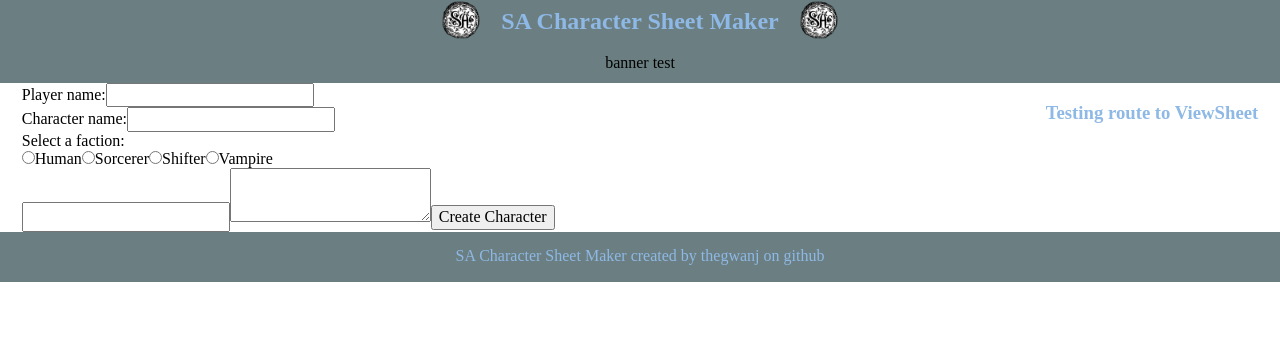
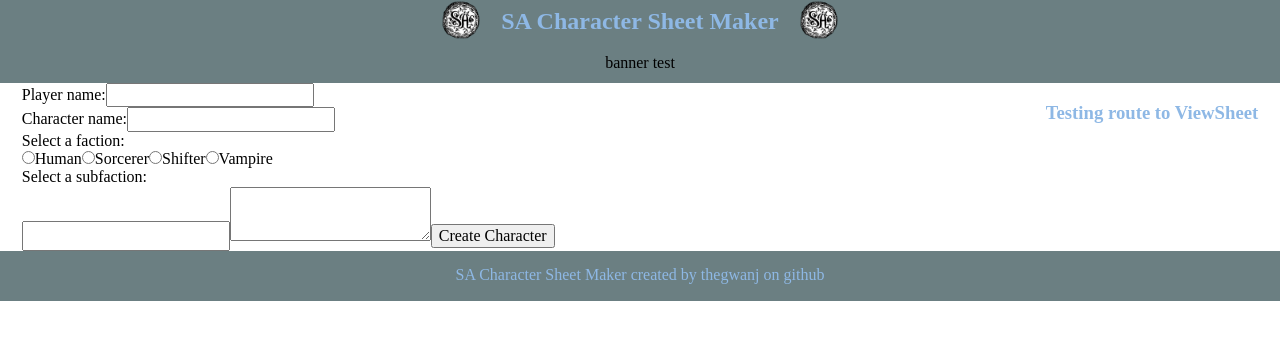
Before and after one commit to thegwanj/SA-character-gen, a React (Create React App) app in the folder client/: page /CreateCharacter in a window 1280 px wide. Shown: the top 340 px of the page. Built offline with nearby package versions, Linux system fonts and the light colour scheme.

Commit message:
Adding in some notes and structure for the subfaction form

```diff
--- a/client/src/components/CreateCharacterForm/index.js
+++ b/client/src/components/CreateCharacterForm/index.js
@@ -34,7 +34,9 @@ const CreateCharacterForm = () => {
         const { name, value } = event.target;
 
         // Take values and use set to change state
-      };
+    };
+
+    // Separate function to handle faction changes
 
     return (
         <div class="characterForm">
@@ -44,10 +46,12 @@ const CreateCharacterForm = () => {
                         <label for="playerName">Player name:</label>
                         <input id="playerName" name='playerName' value={playerName} onChange={handleChange}></input>
                     </div>
+
                     <div class="question">
                         <label for="characterName">Character name:</label>
                         <input id="characterName" name='characterName' value={characterName} onChange={handleChange}></input>
                     </div>
+
                     <label for='factionForm'>Select a faction:</label>
                     <div class="question" id='factionForm'>
                         <input id="human" name='faction' type="radio" value={faction} onChange={handleChange}></input>
@@ -58,6 +62,11 @@ const CreateCharacterForm = () => {
                         <label for="shifter">Shifter</label>
                         <input id="vampire" name='faction' type="radio" value={faction} onChange={handleChange}></input>
                         <label for="vampire">Vampire</label>
+                    </div>
+
+                    <label for='subfactionForm'>Select a subfaction:</label>
+                    <div class="question" id='subfactionForm'>
+
                     </div>
                 </section>
                 <input
```
